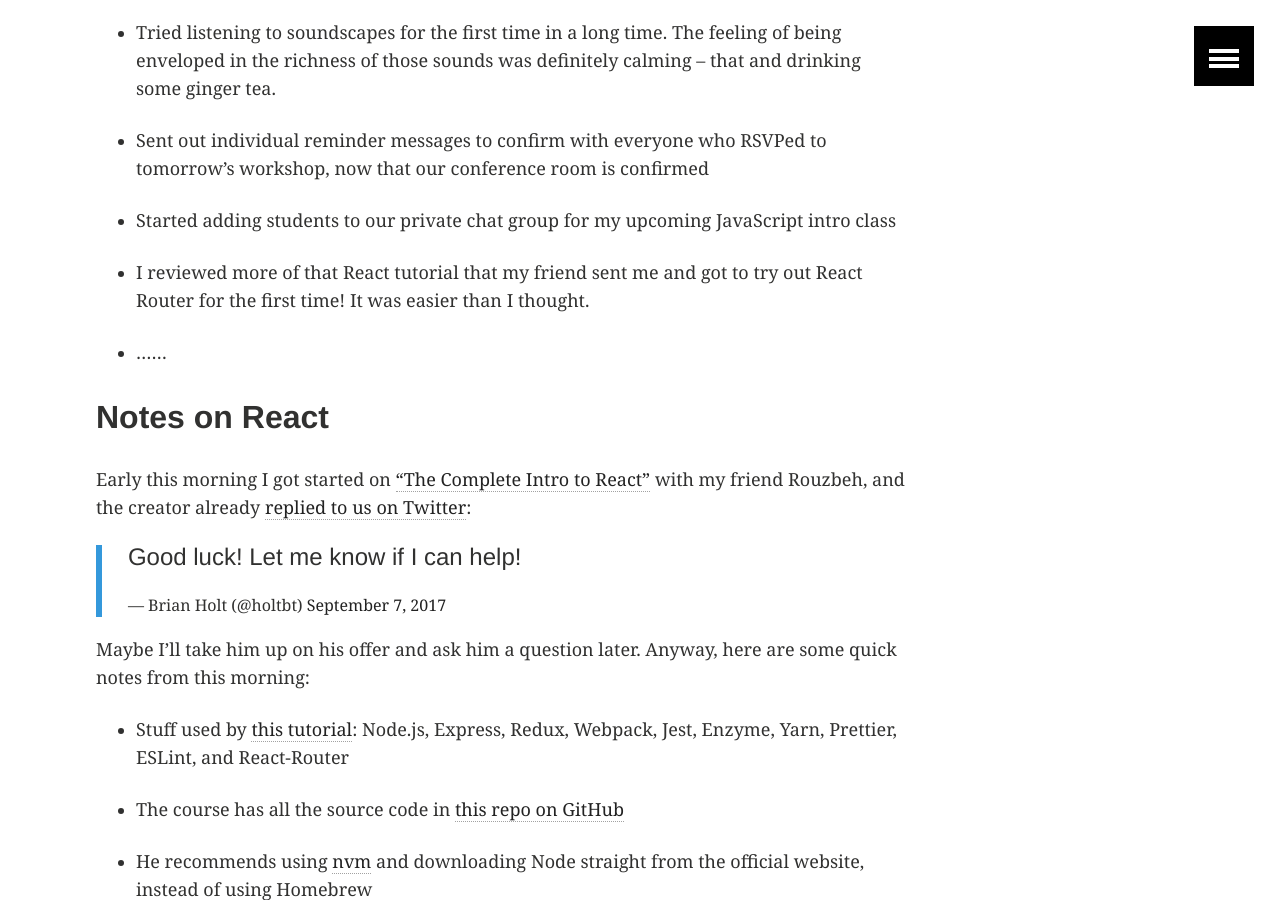
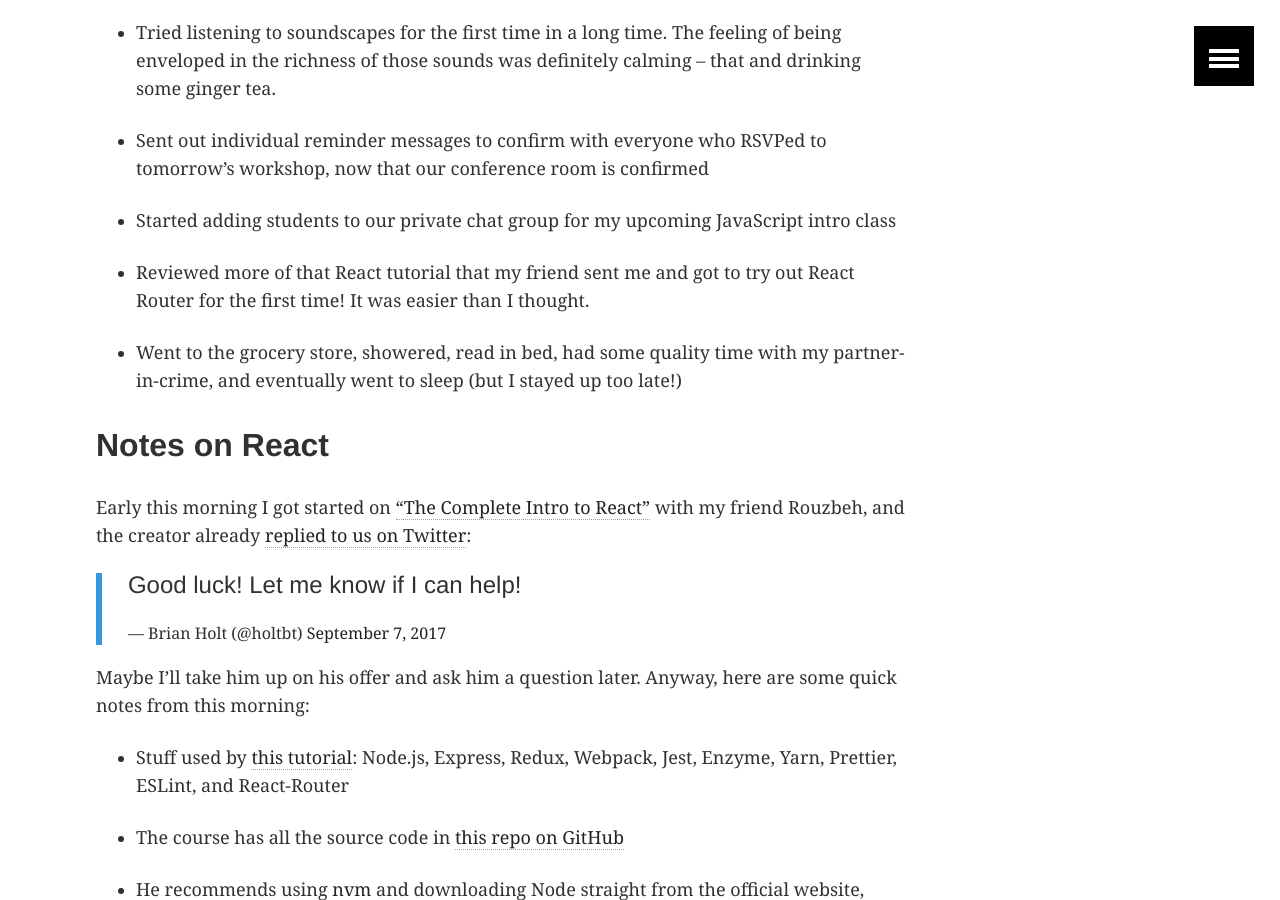
Before and after one commit to LearningNerd/learningnerd.github.io, a Jekyll site: the page built from _posts/2017-09-07-notes.md, in a window 1280 px wide and 900 px high, scrolled down 1822 px. Built offline with Jekyll 4.4.1, drawn with Linux system fonts in a browser that asks for light colours; comment, search, counter and statistics services are not loaded.

```diff
--- a/_config.yml
+++ b/_config.yml
@@ -14,7 +14,7 @@ permalink: /:title/
 kramdown:
   toc_levels: 1..2
 highlighter: rouge
-gems:
+plugins:
   - jekyll-sitemap
 repository: learningnerd/learningnerd.github.com
 
--- a/_posts/2017-09-07-notes.md
+++ b/_posts/2017-09-07-notes.md
@@ -54,9 +54,9 @@ Today I was feeling really awesome but also a bit scatter-brained and antsy. But
 
   - Started adding students to our private chat group for my upcoming JavaScript intro class
 
-  - I reviewed more of that React tutorial that my friend sent me and got to try out React Router for the first time! It was easier than I thought.
+  - Reviewed more of that React tutorial that my friend sent me and got to try out React Router for the first time! It was easier than I thought.
 
-  - ......
+  - Went to the grocery store, showered, read in bed, had some quality time with my partner-in-crime, and eventually went to sleep (but I stayed up too late!)
 
 
 ## Notes on React
```
